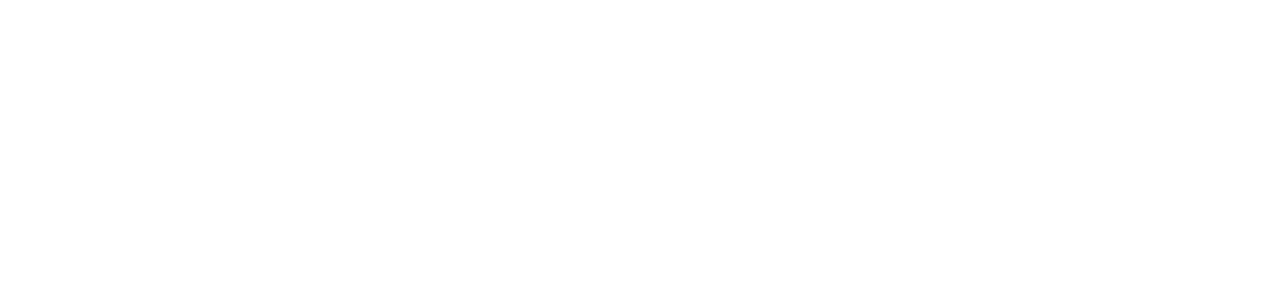
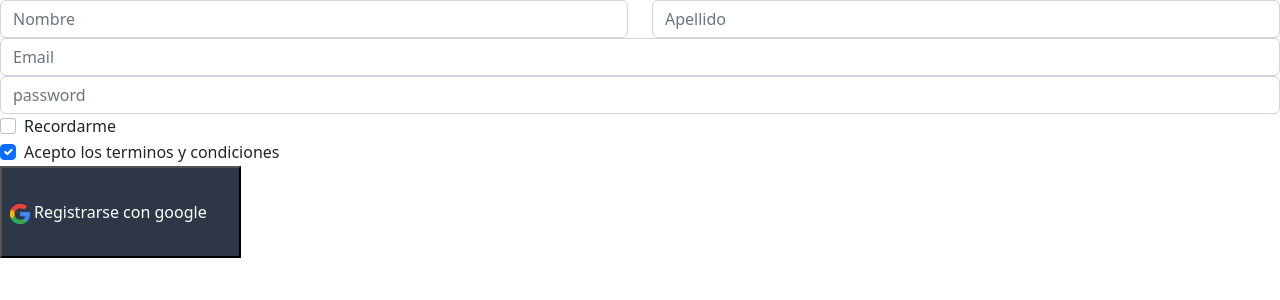
Before and after one commit to No-Country/c6-28-vue-node, a Vue app in the folder vue-node/: page /register in a window 1280 px wide. Before the commit this address had no page. Shown: the top 300 px of the page. Built offline with nearby package versions, Linux system fonts and the light colour scheme.

Commit message:
merge con branch dani

```diff
--- a/vue-node/jsconfig.json
+++ b/vue-node/jsconfig.json
@@ -15,5 +15,8 @@
       "dom.iterable",
       "scripthost"
     ]
+  },
+  "vueCompilerOptions": {
+    "experimentalDisableTemplateSupport": true
   }
 }
--- a/vue-node/package.json
+++ b/vue-node/package.json
@@ -47,7 +47,8 @@
       "eslint:recommended"
     ],
     "parserOptions": {
-      "parser": "@babel/eslint-parser"
+      "parser": "@babel/eslint-parser",
+      "requireConfigFile": false
     },
     "rules": {}
   },
--- /dev/null
+++ b/vue-node/src/Components/ui/Button/ButtonGoogle.vue
@@ -0,0 +1,35 @@
+<script setup>
+</script>
+<template>
+  <button class="button__google">
+    <div class="button__icon">
+      <slot name="icon"></slot>
+    </div>
+    <div class="button__content">
+      <slot name="content"></slot>
+    </div>
+  </button>
+</template>
+<style>
+
+.button__google{
+  background-color: var(--bg-button-google);
+  display: flex;
+  align-items: center;
+  padding: 2em;
+  color: white;
+}
+
+.button__content{
+  width: 100%;
+  height: 100%;
+}
+
+.button__icon{
+  position: absolute;
+  left: 10px;
+  top: 25%;
+  bottom: 25%;
+  height: 50%;
+}
+</style>
--- /dev/null
+++ b/vue-node/src/global.css
@@ -0,0 +1,4 @@
+:root{
+  --bg-button-google: #2D3748;
+  --bg-button-register: #18A0FB;
+}
--- a/vue-node/src/main.js
+++ b/vue-node/src/main.js
@@ -5,6 +5,7 @@
 import "bootstrap/dist/css/bootstrap.css"
 import "bootstrap/dist/js/bootstrap.js"
 import "material-icons/iconfont/material-icons.css"
+import "./global.css";
 
 
 
--- a/vue-node/src/router/index.js
+++ b/vue-node/src/router/index.js
@@ -1,12 +1,17 @@
 import { createRouter, createWebHistory } from 'vue-router'
 import HomeView from '../views/HomeView.vue'
-
+import RegisterView from '../views/RegisterView.vue'
 
 const routes = [
   {
     path: '/',
     name: 'home',
     component: HomeView
+  },
+  {
+    path: '/register',
+    name: 'register',
+    component: RegisterView
   },
   {
     path: '/productos',
--- /dev/null
+++ b/vue-node/src/views/RegisterView.vue
@@ -0,0 +1,81 @@
+<script setup>
+import ButtonGoogle from "@/Components/ui/Button/ButtonGoogle.vue";
+</script>
+<template>
+  <!-- <form action="" class="register">
+    <input type="text" class="reg__name" placeholder="Nombre" />
+    <input type="text" class="reg__lastname" placeholder="Apellido" />
+    <input type="email" class="reg__email" placeholder="Email" />
+    <input type="password" class="reg__password" placeholder="Contraseña" />
+    <input type="checkbox" name="" id="" class="reg__checkbox" />
+    <input type="checkbox" name="" id="" class="reg__terms" />
+    <button></button>
+    <button></button>
+  </form> -->
+  <div class="row">
+    <div class="col">
+      <input
+        type="text"
+        class="form-control"
+        placeholder="Nombre"
+        aria-label="First name"
+      />
+    </div>
+    <div class="col">
+      <input
+        type="text"
+        class="form-control"
+        placeholder="Apellido"
+        aria-label="Last name"
+      />
+    </div>
+  </div>
+  <div class="row">
+    <div class="col">
+      <input
+        type="email"
+        class="form-control"
+        placeholder="Email"
+        aria-label="First name"
+      />
+    </div>
+  </div>
+  <div class="row">
+    <div class="col">
+      <input
+        type="password"
+        class="form-control"
+        placeholder="password"
+        aria-label="First name"
+      />
+    </div>
+  </div>
+  <div class="form-check">
+    <input
+      class="form-check-input"
+      type="checkbox"
+      value=""
+      id="flexCheckDefault"
+    />
+    <label class="form-check-label" for="flexCheckDefault"> Recordarme </label>
+  </div>
+  <div class="form-check">
+    <input
+      class="form-check-input"
+      type="checkbox"
+      value=""
+      id="flexCheckChecked"
+      checked
+    />
+    <label class="form-check-label" for="flexCheckChecked">
+      Acepto los terminos y condiciones
+    </label>
+  </div>
+  <ButtonGoogle>
+    <template #icon>
+      <img src="../assets/icons/iconGoogle.svg" alt="icon google svg" />
+    </template>
+    <template #content>Registrarse con google </template>
+  </ButtonGoogle>
+</template>
+<style scoped></style>
```
Also changed, not shown: vue-node/src/Components/NavbarView.vue (added), vue-node/src/Components/ui/Button/ButtonBase.vue (added), vue-node/src/assets/icons/iconGoogle.svg (added), 1 other file (tests, documents, lock files or other folders).
